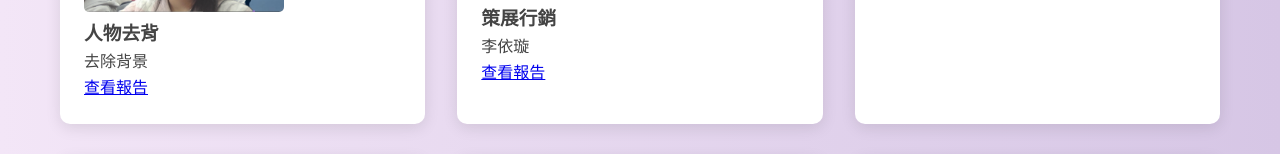
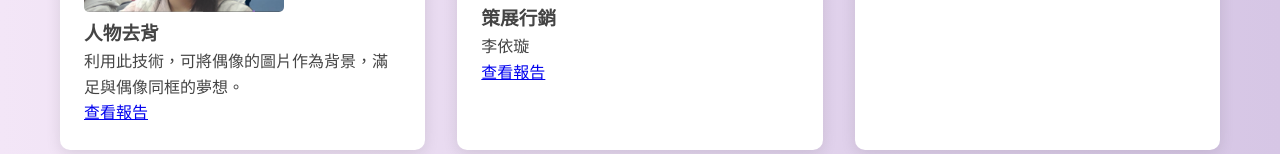
Before and after one commit to Hsuan-78/hsuan-78.github.io, a plain HTML site: page index.html in a window 1280 px wide. Shown: the part 758-912 px from the top of the page. Drawn offline with Linux system fonts and the light colour scheme.

Commit message:
Update index.html

```diff
--- a/index.html
+++ b/index.html
@@ -52,7 +52,7 @@
                 <div class="project-card">
                     <img src="pic/人物去背.png" alt="人物去背" style="width: 200px; height: auto;">
                     <h3>人物去背</h3>
-                    <p>去除背景</p>
+                    <p>利用此技術，可將偶像的圖片作為背景，滿足與偶像同框的夢想。</p>
                     <a href="attached_assets/第六組 劉姵岑 李依璇 李斌 楊程凱 吳芷瑈.pdf" target="_blank" rel="noopener noreferrer" class="view-project">查看報告</a>
                 </div>
                 <div class="project-card">
```
